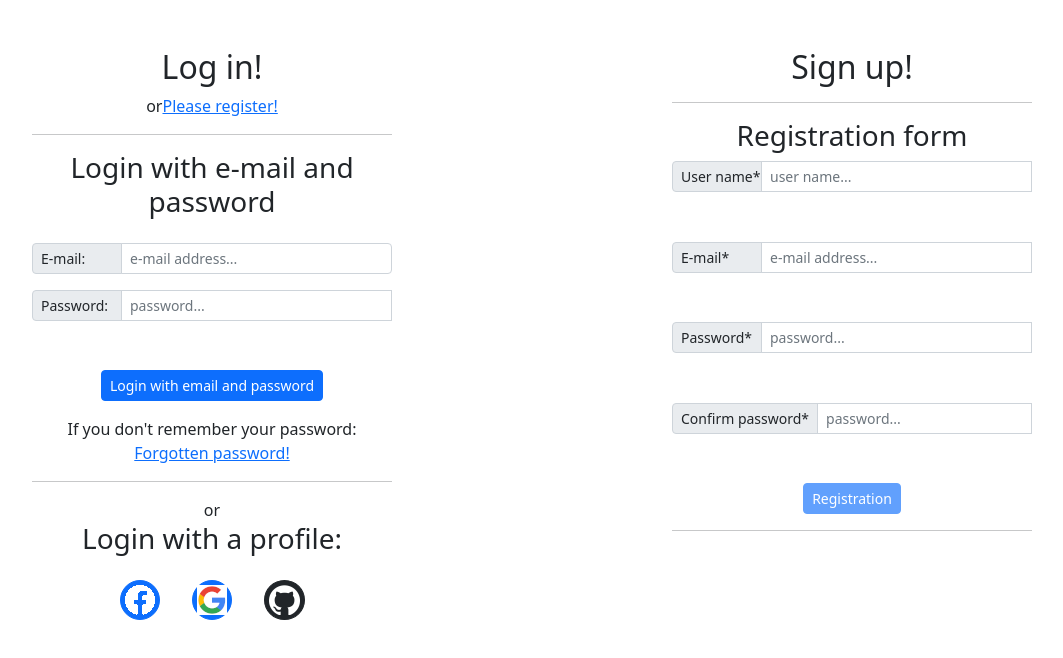
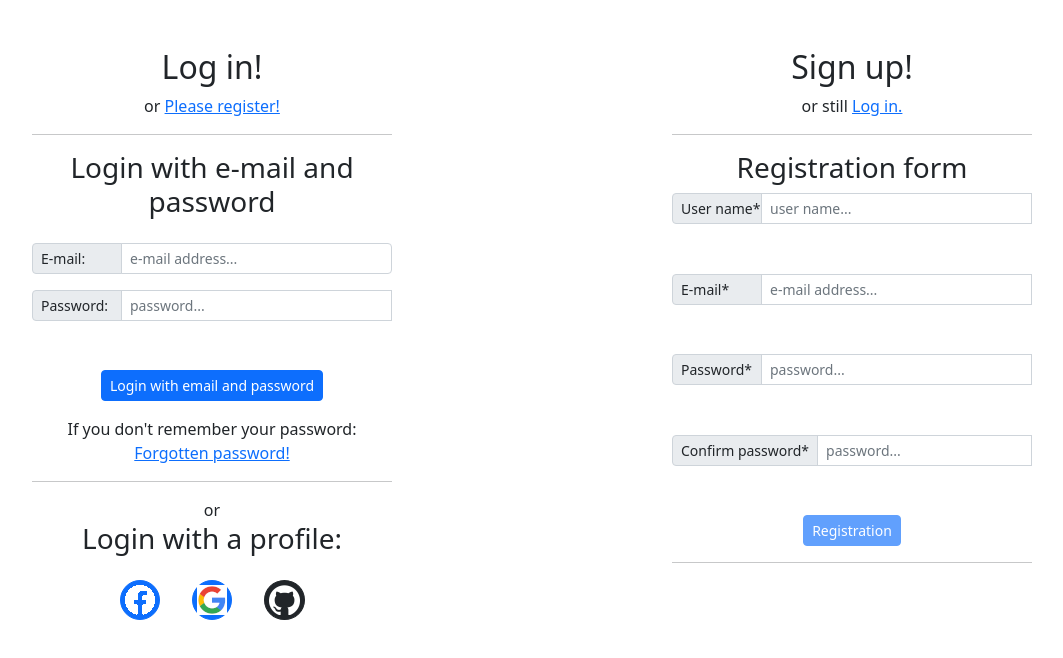
Before and after one commit to GboHalasz/learn_angular_oauth_google_login, an Angular app: page /login in a window 1280 px wide. Shown: the top 658 px of the page, without its empty margins (108-1171 px from the left). Built offline with nearby package versions, Linux system fonts and the light colour scheme; what angular-oauth2-oidc would draw is missing.

Commit message:
set a link to login on register side and set booth of links to work in angular

```diff
--- a/src/app/loginpage/loginpage.component.html
+++ b/src/app/loginpage/loginpage.component.html
@@ -1,13 +1,13 @@
+<!-- TODO: Login link on register side -->
+
 <div class="container-fluid">
 
     <div class="row text-center">
         <div id="welcomePlace" class="d-none"></div>
-        <div id="signinup" class="col-12 col-md-6 vh-100 bg-primary-subtle pt-5 overflow-auto">
+        <div id="signInCol" class="col-12 col-md-6 vh-100 bg-primary-subtle pt-5 overflow-auto">
 
             <h2>Log in!</h2>
-            <span>or</span>
-            <a href="#regUName">Please register!</a>
-
+            <span>or <a routerLink="./" (click)="scrollTo('signUpCol')">Please register!</a></span>
             <form class="mx-auto" style="max-width: 360px;">
                 <hr>
                 <h3 class="mb-4">Login with e-mail and password</h3>
@@ -23,9 +23,9 @@
                     <span class="input-group-text px-2 w-25" id="password-enter1">Password:</span>
                     <input type="password" id="logPassword" class="form-control" placeholder="password..."
                         aria-label="Password" aria-describedby="password-enter1">
-                        <div id="logWarn" class="w-100 invisible text-danger lh-1" style="height: 2.1rem;">
-                            "Password or email is missing or incorrect!"
-                        </div>
+                    <div id="logWarn" class="w-100 invisible text-danger lh-1" style="height: 2.1rem;">
+                        "Password or email is missing or incorrect!"
+                    </div>
                 </div>
 
                 <!-- loginButton comp -->
@@ -61,8 +61,10 @@
 
 
         </div>
-        <div class="col-12 col-md-6 vh-100 bg-success-subtle py-5 overflow-auto">
+        <div id="signUpCol" class="col-12 col-md-6 vh-100 bg-success-subtle py-5 overflow-auto">
             <h2>Sign up!</h2>
+            <span>or still <a routerLink="./" (click)="scrollTo('signInCol')">Log in.</a></span>
+
             <form class="mx-auto" style="max-width: 360px;">
                 <hr>
                 <h3>Registration form</h3>
--- a/src/app/loginpage/loginpage.component.ts
+++ b/src/app/loginpage/loginpage.component.ts
@@ -21,4 +21,8 @@ export class LoginpageComponent {
       myWelcome.show("Welcome, ", document.getElementById("welcomePlace"), user.name);
     });
   }
+
+  scrollTo(element: any): void {
+    (document.getElementById(element) as HTMLElement).scrollIntoView({behavior: "smooth", block: "start", inline: "nearest"});
+  }
 }
```
